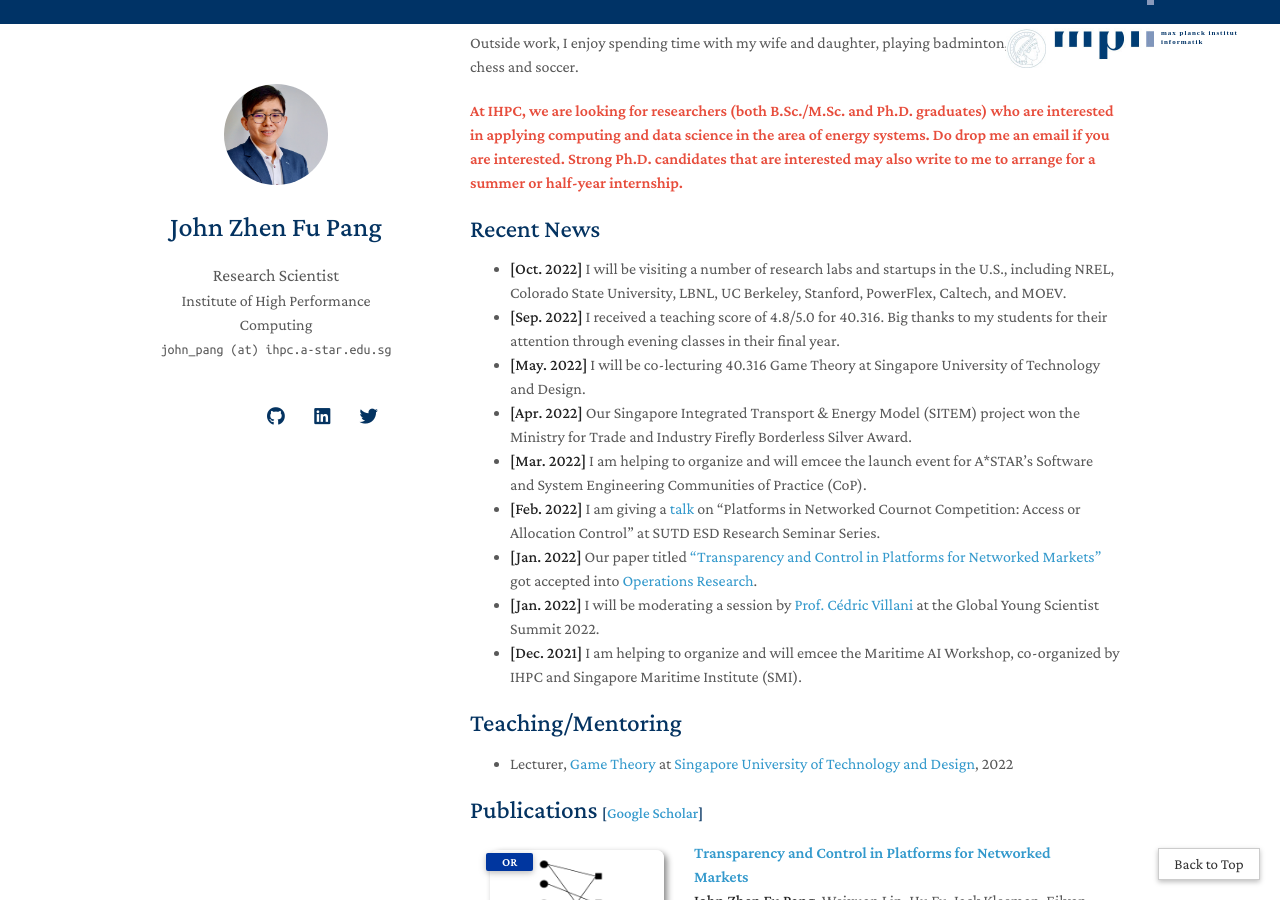
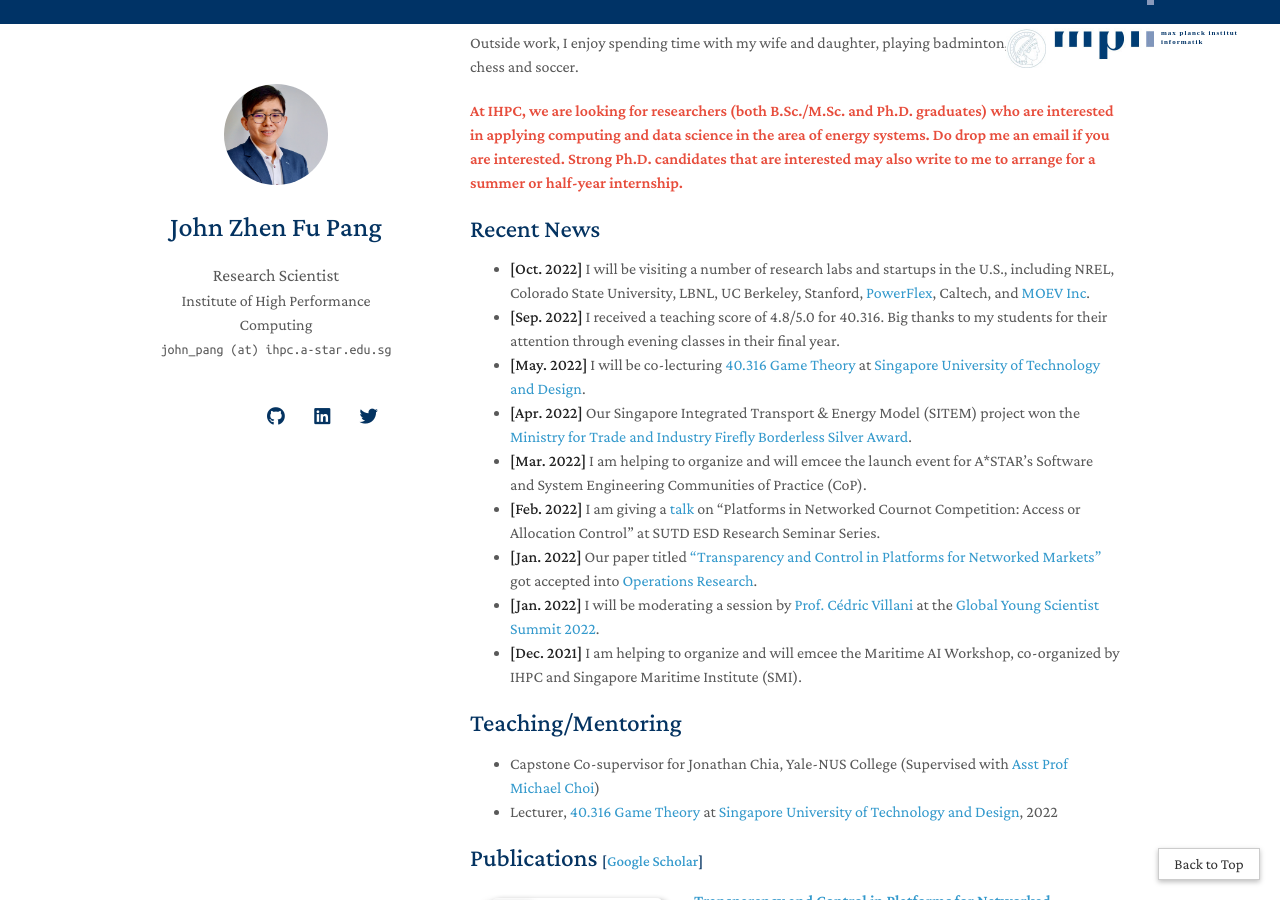
Before and after one commit to j-pang/j-pang.github.io, a Jekyll site: the page built from index.md, in a window 1280 px wide and 900 px high, scrolled down 522 px. Built offline with Jekyll 4.4.1, drawn with Linux system fonts in a browser that asks for light colours; nearby versions of some CDN libraries; a style sheet for code colours, icons or effects is not loaded; our own code applies the rules of GitHub Pages for plain Markdown files.

Commit message:
Update index.md

```diff
--- a/index.md
+++ b/index.md
@@ -16,19 +16,20 @@ Outside work, I enjoy spending time with my wife and daughter, playing badminton
 
 ## Recent News
 
-- **[Oct. 2022]**  I will be visiting a number of research labs and startups in the U.S., including NREL, Colorado State University, LBNL, UC Berkeley, Stanford, PowerFlex, Caltech, and MOEV.
+- **[Oct. 2022]**  I will be visiting a number of research labs and startups in the U.S., including NREL, Colorado State University, LBNL, UC Berkeley, Stanford, [PowerFlex](https://www.powerflex.com/), Caltech, and [MOEV Inc](https://www.moevinc.com/).
 - **[Sep. 2022]**  I received a teaching score of 4.8/5.0 for 40.316. Big thanks to my students for their attention through evening classes in their final year.
-- **[May. 2022]**  I will be co-lecturing 40.316 Game Theory at Singapore University of Technology and Design.
-- **[Apr. 2022]**  Our Singapore Integrated Transport & Energy Model (SITEM) project won the Ministry for Trade and Industry Firefly Borderless Silver Award.
+- **[May. 2022]**  I will be co-lecturing [40.316 Game Theory](https://esd.sutd.edu.sg/courses/40316-game-theory/) at [Singapore University of Technology and Design](https://www.sutd.edu.sg/).
+- **[Apr. 2022]**  Our Singapore Integrated Transport & Energy Model (SITEM) project won the [Ministry for Trade and Industry Firefly Borderless Silver Award](https://www.tum-create.edu.sg/news/tumcreate-researchers-recognised-contributions-singapores-2040-vision-all-vehicles-run-cleaner).
 - **[Mar. 2022]**  I am helping to organize and will emcee the launch event for A\*STAR's Software and System Engineering Communities of Practice (CoP).
 - **[Feb. 2022]**  I am giving a [talk](https://esd.sutd.edu.sg/news-events/research-seminar-series/john-pang-astar-platforms-in-networked-cournot-competition-access-or-allocation-control/) on "Platforms in Networked Cournot Competition: Access or Allocation Control" at SUTD ESD Research Seminar Series.
 - **[Jan. 2022]**  Our paper titled ["Transparency and Control in Platforms for Networked Markets"](https://pubsonline.informs.org/doi/abs/10.1287/opre.2021.2244) got accepted into [Operations Research](https://pubsonline.informs.org/journal/opre).
-- **[Jan. 2022]**  I will be moderating a session by [Prof. C&#233;dric Villani](https://www.cedricvillani.org/) at the Global Young Scientist Summit 2022.
+- **[Jan. 2022]**  I will be moderating a session by [Prof. C&#233;dric Villani](https://www.cedricvillani.org/) at the [Global Young Scientist Summit 2022](https://www.nrf.gov.sg/gyss/home).
 - **[Dec. 2021]**  I am helping to organize and will emcee the Maritime AI Workshop, co-organized by IHPC and Singapore Maritime Institute (SMI).
 
 ## Teaching/Mentoring
 
-- Lecturer, [Game Theory](https://esd.sutd.edu.sg/courses/40316-game-theory/) at [Singapore University of Technology and Design](https://www.sutd.edu.sg/), 2022
+- Capstone Co-supervisor for Jonathan Chia, Yale-NUS College (Supervised with [Asst Prof Michael Choi](https://www.yale-nus.edu.sg/faculty/michael-choi/))
+- Lecturer, [40.316 Game Theory](https://esd.sutd.edu.sg/courses/40316-game-theory/) at [Singapore University of Technology and Design](https://www.sutd.edu.sg/), 2022
 
 <h2 id="publications" style="margin: 2px 0px -15px;">Publications <temp style="font-size:15px;">[</temp><a href="https://scholar.google.com/citations?user=mQZqPVAAAAAJ&hl=en&oi=ao" target="_blank" style="font-size:15px;">Google Scholar</a><temp style="font-size:15px;">]</temp><temp style="font-size:15px;"></temp></h2>
 
```
